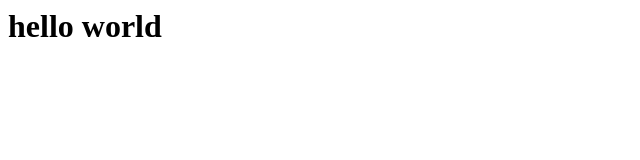
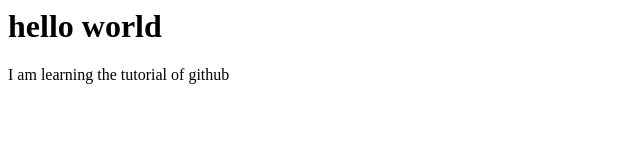
Before and after one commit to ShashankTadla/shashankRepo-demo, a plain HTML site: page index.html in a window 1280 px wide. Shown: the whole page, without its empty margins (0-640 px from the left). Drawn offline with Linux system fonts and the light colour scheme.

Commit message:
added a parah

```diff
--- a/index.html
+++ b/index.html
@@ -1 +1,2 @@
 <h1>hello world</h1>
+<p>I am learning the tutorial of github</p>
```
